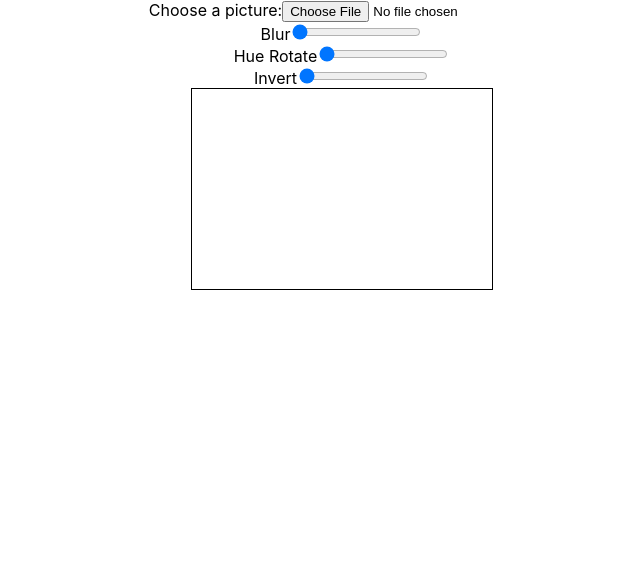
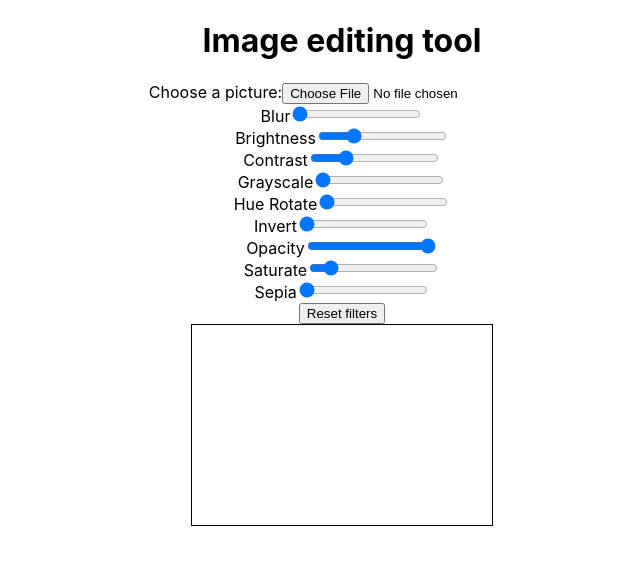
Before and after one commit to chrischalstrom/image-editor, a React (Create React App) app: page / in a window 1280 px wide. Shown: the top 564 px of the page, without its empty margins (298-938 px from the left). Built offline with nearby package versions, Linux system fonts and the light colour scheme.

Commit message:
add more filters

```diff
--- a/src/Canvas.tsx
+++ b/src/Canvas.tsx
@@ -34,6 +34,7 @@ export const Canvas: SFC<CanvasProps> = ({ filter = '', ...props }) => {
     }
 
     ctx.current.filter = filter;
+    ctx.current.clearRect(0, 0, imageElement.current.width, imageElement.current.height);
     ctx.current.drawImage(imageElement.current, 0, 0);
   }, [filter]);
 
--- a/src/ImageEditor.tsx
+++ b/src/ImageEditor.tsx
@@ -10,6 +10,8 @@ export const ImageEditor: SFC = () => {
 
   return (
     <>
+      <h1>Image editing tool</h1>
+
       <ImagePicker
         onChange={setInputImage}
       />
--- a/src/ImageFilterControls.tsx
+++ b/src/ImageFilterControls.tsx
@@ -1,19 +1,28 @@
 import React, { SFC, useEffect, useReducer, Reducer } from 'react';
+import { NumericDictionary } from 'lodash';
 
 interface ImageFilterControlsState {
   blur: number;
   brightness: number;
   contrast: number;
+  grayscale: number;
   hueRotate: number;
   invert: number;
+  opacity: number;
+  saturate: number;
+  sepia: number;
 }
 
 type ImageFilterControlsActionTypes =
   | 'blur'
   | 'brightness'
   | 'contrast'
+  | 'grayscale'
   | 'hueRotate'
   | 'invert'
+  | 'opacity'
+  | 'saturate'
+  | 'sepia'
 ;
 
 interface ImageFilterControlsAction {
@@ -25,40 +34,62 @@ const getInitialState = (): ImageFilterControlsState => ({
   blur: 0,
   brightness: 100,
   contrast: 100,
+  grayscale: 0,
   hueRotate: 0,
   invert: 0,
+  opacity: 100,
+  saturate: 100,
+  sepia: 0,
 });
 
-const reducer: Reducer<ImageFilterControlsState, ImageFilterControlsAction> = (
-  state: ImageFilterControlsState,
-  action: ImageFilterControlsAction,
+const reducer: Reducer<
+  ImageFilterControlsState,
+  ImageFilterControlsAction | { type: 'reset' }
+> = (
+  state,
+  action,
 ) => {
   switch (action.type) {
     case 'blur': return { ...state, blur: action.value };
+    case 'brightness': return { ...state, brightness: action.value };
+    case 'contrast': return { ...state, contrast: action.value };
+    case 'grayscale': return { ...state, grayscale: action.value };
     case 'hueRotate': return { ...state, hueRotate: action.value };
     case 'invert': return { ...state, invert: action.value };
+    case 'opacity': return { ...state, opacity: action.value };
+    case 'saturate': return { ...state, saturate: action.value };
+    case 'sepia': return { ...state, sepia: action.value };
+    case 'reset': return getInitialState();
     default: return state;
   }
 };
 
-const blur = (value: number) => ({
-  type: 'blur' as 'blur',
-  value,
-});
-
-const hueRotate = (value: number) => ({
-  type: 'hueRotate' as 'hueRotate',
-  value,
-});
-
-const invert = (value: number) => ({
-  type: 'invert' as 'invert',
-  value,
-});
+const blur = (value: number) => ({ type: 'blur' as 'blur', value });
+const brightness = (value: number) => ({ type: 'brightness' as 'brightness', value });
+const contrast = (value: number) => ({ type: 'contrast' as 'contrast', value });
+const grayscale = (value: number) => ({ type: 'grayscale' as 'grayscale', value });
+const hueRotate = (value: number) => ({ type: 'hueRotate' as 'hueRotate', value });
+const invert = (value: number) => ({ type: 'invert' as 'invert', value });
+const opacity = (value: number) => ({ type: 'opacity' as 'opacity', value });
+const saturate = (value: number) => ({ type: 'saturate' as 'saturate', value });
+const sepia = (value: number) => ({ type: 'sepia' as 'sepia', value });
 
 const stateToFilter = (state: ImageFilterControlsState): string => {
-  const { blur, hueRotate, invert } = state;
-  return `blur(${blur}px) hue-rotate(${hueRotate}deg) invert(${invert}%)`;
+  const {
+    blur, brightness, contrast, grayscale, hueRotate,
+    invert, opacity, saturate, sepia,
+  } = state;
+  return (
+    `blur(${blur}px) ` +
+    `brightness(${brightness}%) ` +
+    `contrast(${contrast}%) ` +
+    `grayscale(${grayscale}%) ` +
+    `hue-rotate(${hueRotate}deg) ` +
+    `invert(${invert}%) ` +
+    `opacity(${opacity}%) ` +
+    `saturate(${saturate}%) ` +
+    `sepia(${sepia}%)`
+  );
 };
 
 interface ImageFilterControlsProps {
@@ -80,10 +111,52 @@ export const ImageFilterControls: SFC<ImageFilterControlsProps> = (props) => {
           id="blur-input"
           name="blur-input"
           min={0}
-          max={50}
+          max={15}
           value={state.blur}
           step={1}
           onChange={(e) => dispatch(blur(parseInt(e.target.value, 10)))}
+        />
+      </div>
+
+      <div>
+        <label htmlFor="brightness-input">Brightness</label>
+        <input
+          type="range"
+          id="brightness-input"
+          name="brightness-input"
+          min={0}
+          max={400}
+          value={state.brightness}
+          step={1}
+          onChange={(e) => dispatch(brightness(parseInt(e.target.value, 10)))}
+        />
+      </div>
+
+      <div>
+        <label htmlFor="contrast-input">Contrast</label>
+        <input
+          type="range"
+          id="contrast-input"
+          name="contrast-input"
+          min={0}
+          max={400}
+          value={state.contrast}
+          step={1}
+          onChange={(e) => dispatch(contrast(parseInt(e.target.value, 10)))}
+        />
+      </div>
+
+      <div>
+        <label htmlFor="grayscale-input">Grayscale</label>
+        <input
+          type="range"
+          id="grayscale-input"
+          name="grayscale-input"
+          min={0}
+          max={100}
+          value={state.grayscale}
+          step={1}
+          onChange={(e) => dispatch(grayscale(parseInt(e.target.value, 10)))}
         />
       </div>
 
@@ -115,6 +188,50 @@ export const ImageFilterControls: SFC<ImageFilterControlsProps> = (props) => {
         />
       </div>
 
+      <div>
+        <label htmlFor="opacity-input">Opacity</label>
+        <input
+          type="range"
+          id="opacity-input"
+          name="opacity-input"
+          min={0}
+          max={100}
+          value={state.opacity}
+          step={1}
+          onChange={(e) => dispatch(opacity(parseInt(e.target.value, 10)))}
+        />
+      </div>
+
+      <div>
+        <label htmlFor="saturate-input">Saturate</label>
+        <input
+          type="range"
+          id="saturate-input"
+          name="saturate-input"
+          min={0}
+          max={800}
+          value={state.saturate}
+          step={1}
+          onChange={(e) => dispatch(saturate(parseInt(e.target.value, 10)))}
+        />
+      </div>
+
+      <div>
+        <label htmlFor="sepia-input">Sepia</label>
+        <input
+          type="range"
+          id="sepia-input"
+          name="sepia-input"
+          min={0}
+          max={100}
+          value={state.sepia}
+          step={1}
+          onChange={(e) => dispatch(sepia(parseInt(e.target.value, 10)))}
+        />
+      </div>
+
+      <button onClick={(e) => dispatch({ type: 'reset' })}>Reset filters</button>
+
     </div>
   );
 };
```
Also changed, not shown: src/imageFilters.ts (deleted, +0 -84 lines).
